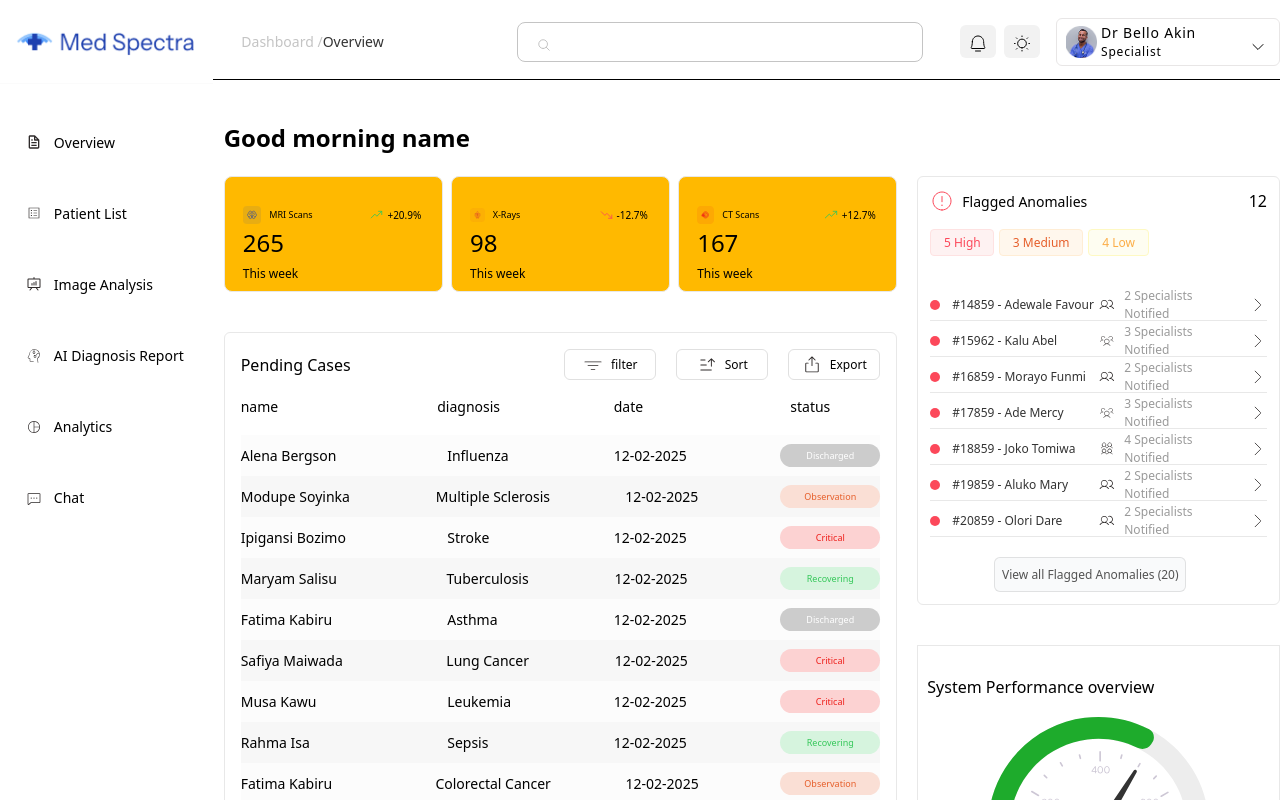
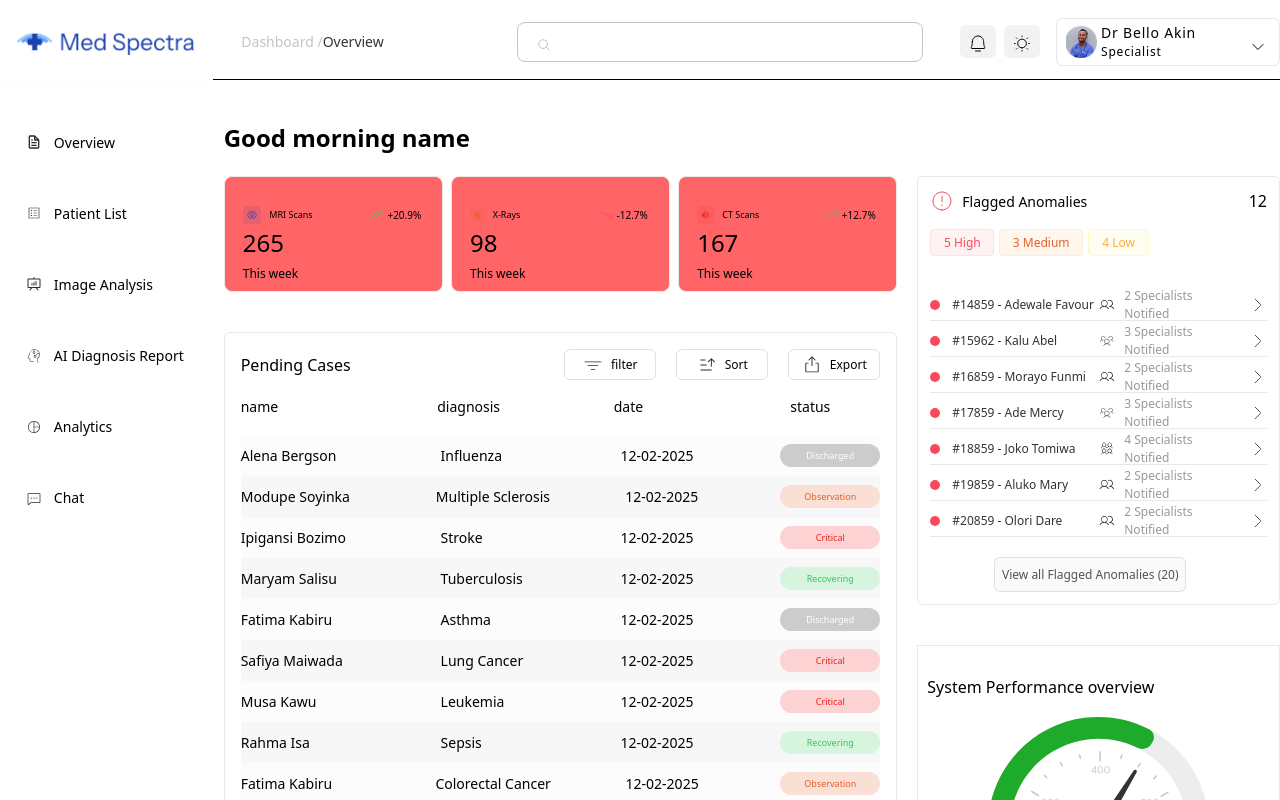
Before and after one commit to Maobugichi/medspecter, a React (Vite) app: page /medspecter/overviews/1 in a window 1280 px wide. Shown: the top 800 px of the page. Built offline with nearby package versions, Linux system fonts and the light colour scheme.

Commit message:
check position

```diff
--- a/src/components/OverviewBlocks.jsx
+++ b/src/components/OverviewBlocks.jsx
@@ -1,6 +1,6 @@
 const OverviewBlocks = ({src,text,arrSrc,percentage,amount,width}) => {
     return(
-        <div className={`${width} xl:h-[100%] lg:h-[70%] h-[48%] p-2  border smallSize:bg-amber-400 border-[#E8E8E8] border-solid  grid place-items-center rounded-lg`}>
+        <div className={`${width} xl:h-[100%] lg:h-[70%] h-[48%] p-2  border xs:bg-red-400 border-[#E8E8E8] border-solid  grid place-items-center rounded-lg`}>
             <div className="flex lg:w-[90%] w-[90%] mx-auto text-[12px] justify-between xl:mt-5">
                 <div className="flex items-center gap-2 h-5  ">
                   <img className="w-[25%]" src={src} alt="" />
--- a/src/components/analytics/PieChart.jsx
+++ b/src/components/analytics/PieChart.jsx
@@ -6,8 +6,8 @@ const PieChart =  () => {
     return(
       <div className=" h-60 relative w-full md:w-[70%] md:mx-auto">
         <img className="absolute right-20 md:right-35 lg:right-16 xtraSize:right-13 xxSmall:right-17 xxSmall:bottom-7" src={elli} alt="blue ellips" />
-        <img className="absolute left-25 md:left-38 lg:left-17 smallSize:left-16" src={ellip} alt=" orange ellipses" />
-        <img className="absolute left-24 md:left-37  lg:left-16 bottom-6 lg:bottom-7 xxSmall:bottom-7 smallSize:left-16" src={ellips} alt="green ellipses" />
+        <img className="absolute left-20 md:left-38 lg:left-17 smallSize:left-16" src={ellip} alt=" orange ellipses" />
+        <img className="absolute left-19 md:left-37  lg:left-16 bottom-6 lg:bottom-7 xxSmall:bottom-7 smallSize:left-16" src={ellips} alt="green ellipses" />
       </div>
     )
 }
--- a/src/components/analytics/PieCont.jsx
+++ b/src/components/analytics/PieCont.jsx
@@ -3,7 +3,7 @@ import PieChart from "./PieChart";
 
 const PieCont = () => {
     return(
-        <div className="h-[340px] lg:w-[347px] border border-[#E8E8E8] border-solid grid rounded-lg">
+        <div className="@container h-[340px] lg:w-[347px] border border-[#E8E8E8] border-solid grid rounded-lg">
           <div className="flex items-center justify-between w-[90%]  h-10 mx-auto ">
             <h3 className="text-[14px]">Top Diagnosis</h3>
             <div className="h-[28px] w-[28px] bg-[#0000000F] rounded-md grid place-items-center">
--- a/src/index.css
+++ b/src/index.css
@@ -1,4 +1,7 @@
 @import "tailwindcss";
 
+@theme {
+    --breakpoint-xs: 390px
+}
+
 @custom-variant limitedSize ((min-width: 1440px));
-@custom-variant smallSize (@media  (min-width: 390px) );
```
